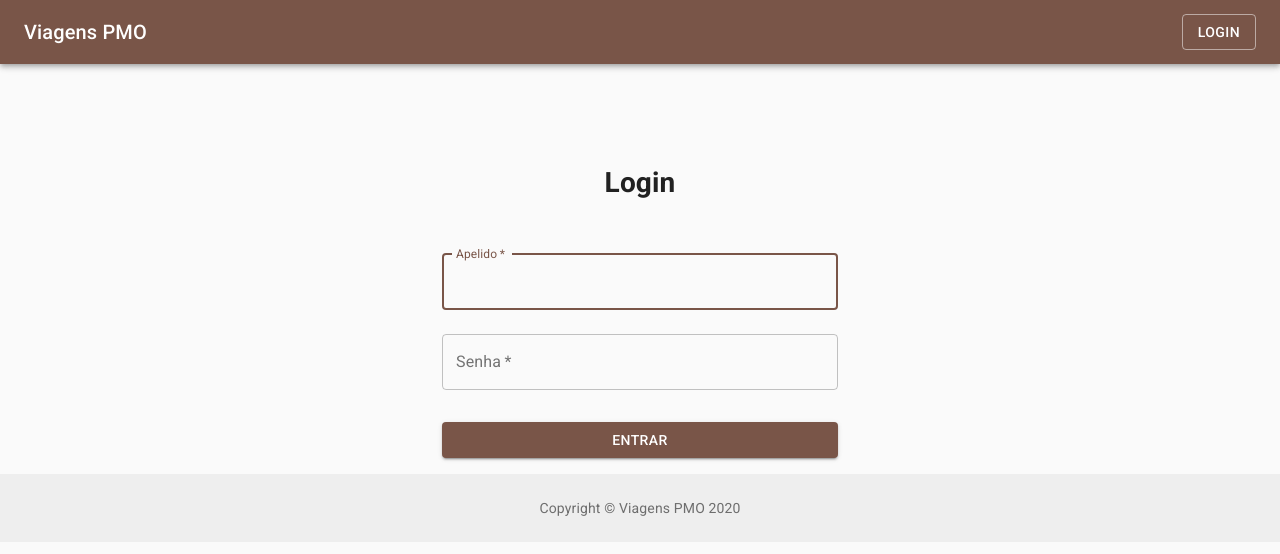
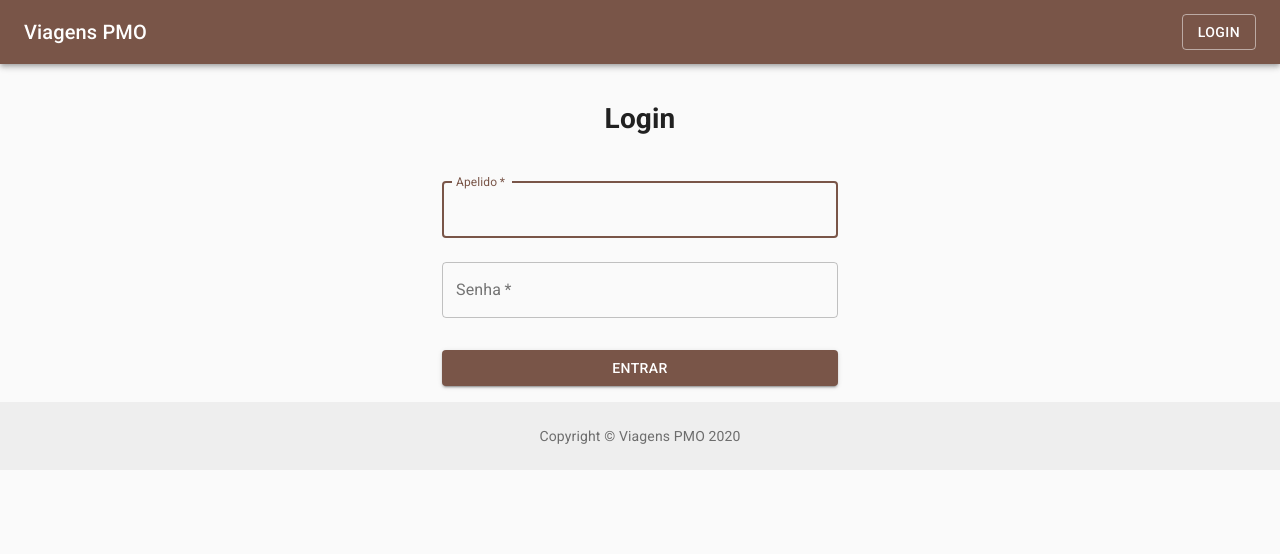
Before and after one commit to juakacc/travel-manager-dashboard, a React (Create React App) app: page / in a window 1280 px wide. Shown: the top 554 px of the page. Built offline with nearby package versions, Linux system fonts and the light colour scheme.

Commit message:
ajustando tela de login

```diff
--- a/src/pages/Login/index.js
+++ b/src/pages/Login/index.js
@@ -1,13 +1,12 @@
 import React, { useEffect, useState } from "react";
-import { Button, TextField, Container } from "@material-ui/core";
+import { Button, TextField } from "@material-ui/core";
 
 import api from '../../services/api';
 import { isAuthenticated, login } from '../../services/auth';
 
-import Header from "../../components/Header";
-import Footer from "../../components/Footer";
 import Title from '../../components/Title';
 import useStyles from "./styles";
+import PageDefault from "../../components/PageDefault";
 
 export default function Login(props) {
   const [apelido, setApelido] = useState('');
@@ -54,10 +53,7 @@ export default function Login(props) {
   }
 
   return (
-    <div>
-      <Header />
-      <Container component="main" maxWidth="xs">
-        <div className={classes.paper}>
+    <PageDefault>
       <Title title='Login' />
 
       <form className={classes.form} noValidate>
@@ -97,9 +93,6 @@ export default function Login(props) {
           </Button>
         </div>
       </form>
-        </div>
-      </Container>
-      <Footer />
-    </div>
+    </PageDefault>
   );
 }
```
Lines whose indentation alone changed are shown as unchanged.
